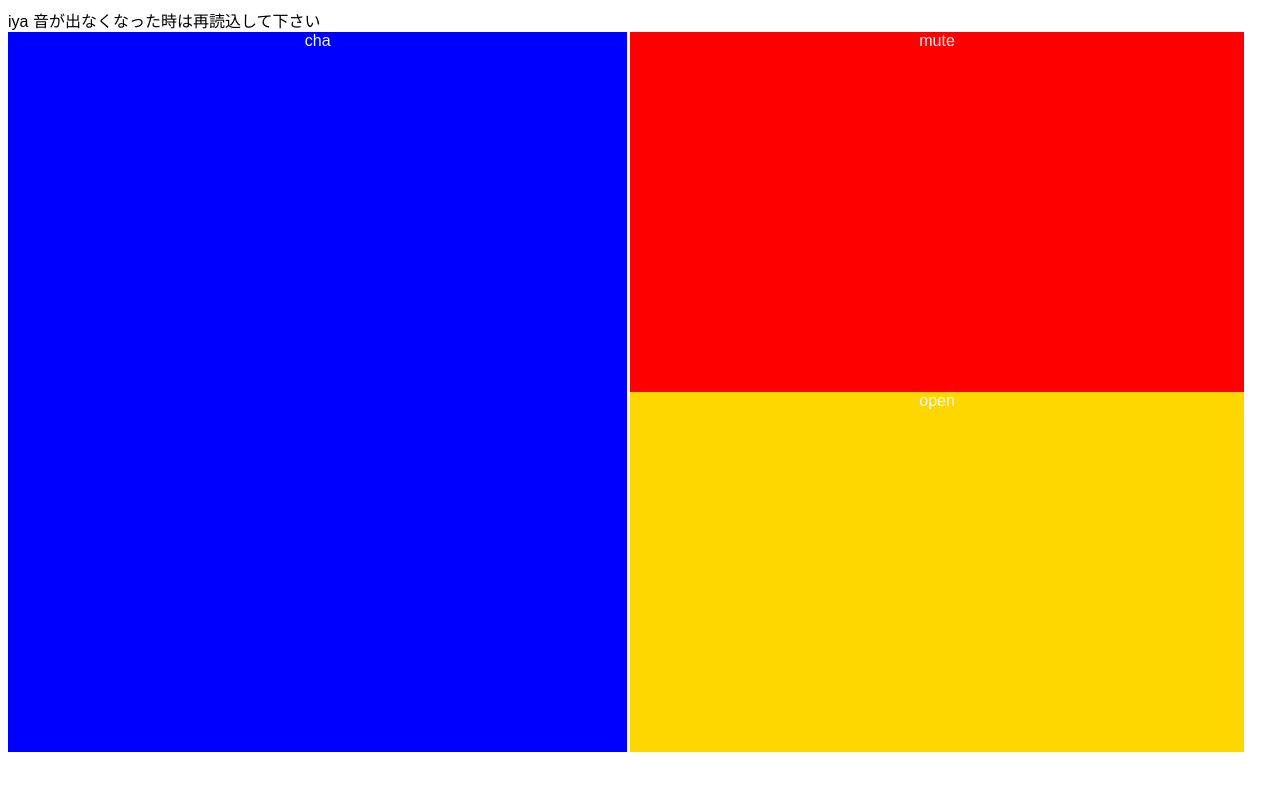
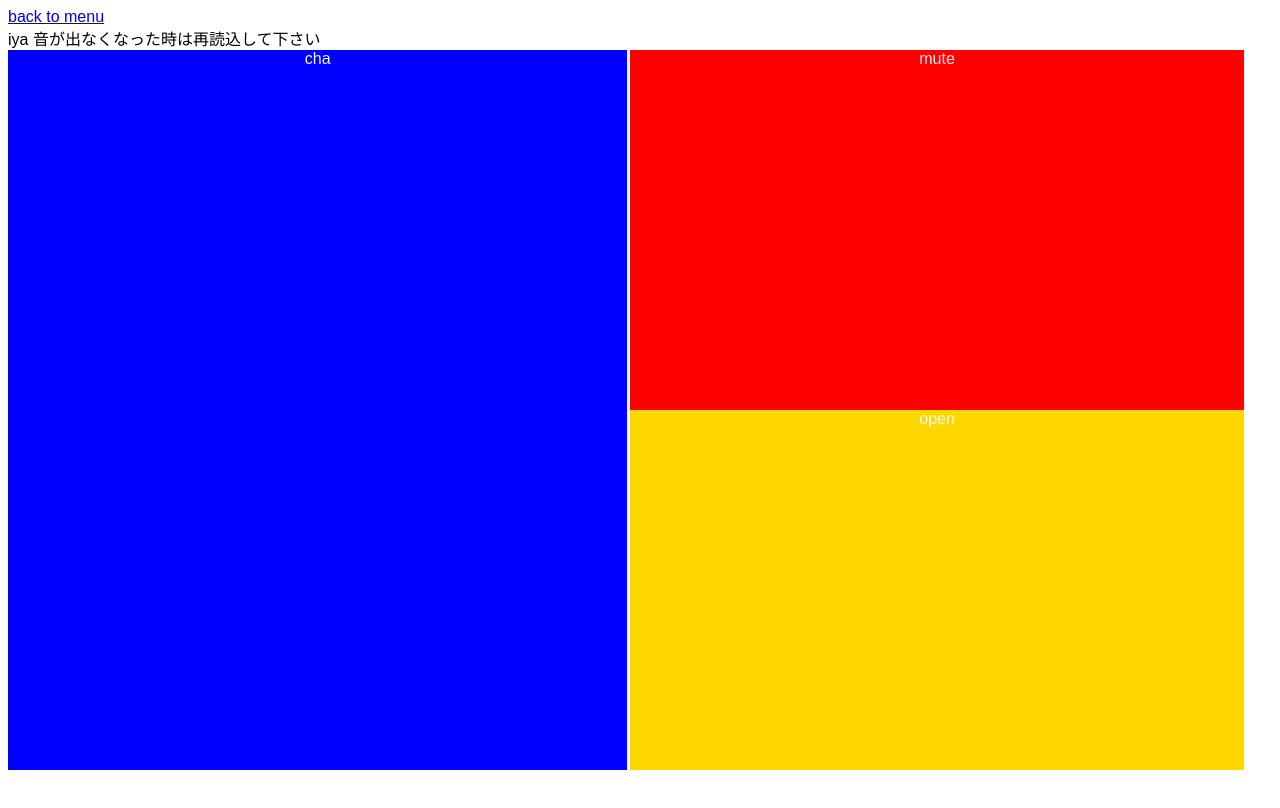
Before and after one commit to ryjkmr/touch_drums, a plain HTML site: page bata_iya.html in a window 1280 px wide. Drawn offline with nearby package versions, Linux system fonts and the light colour scheme; no server answers.

Commit message:
Update bata_iya.html

```diff
--- a/bata_iya.html
+++ b/bata_iya.html
@@ -11,7 +11,7 @@
 </head>
 
 <body>
-
+    <a href="index.html">back to menu</a><br>
   <div  id="instrument"  data-name="iya" data-open="iya_low"  data-slap="iya_cha"   data-mute="iya_mute"></div>
 
   <div id="cha">cha</div>
```
